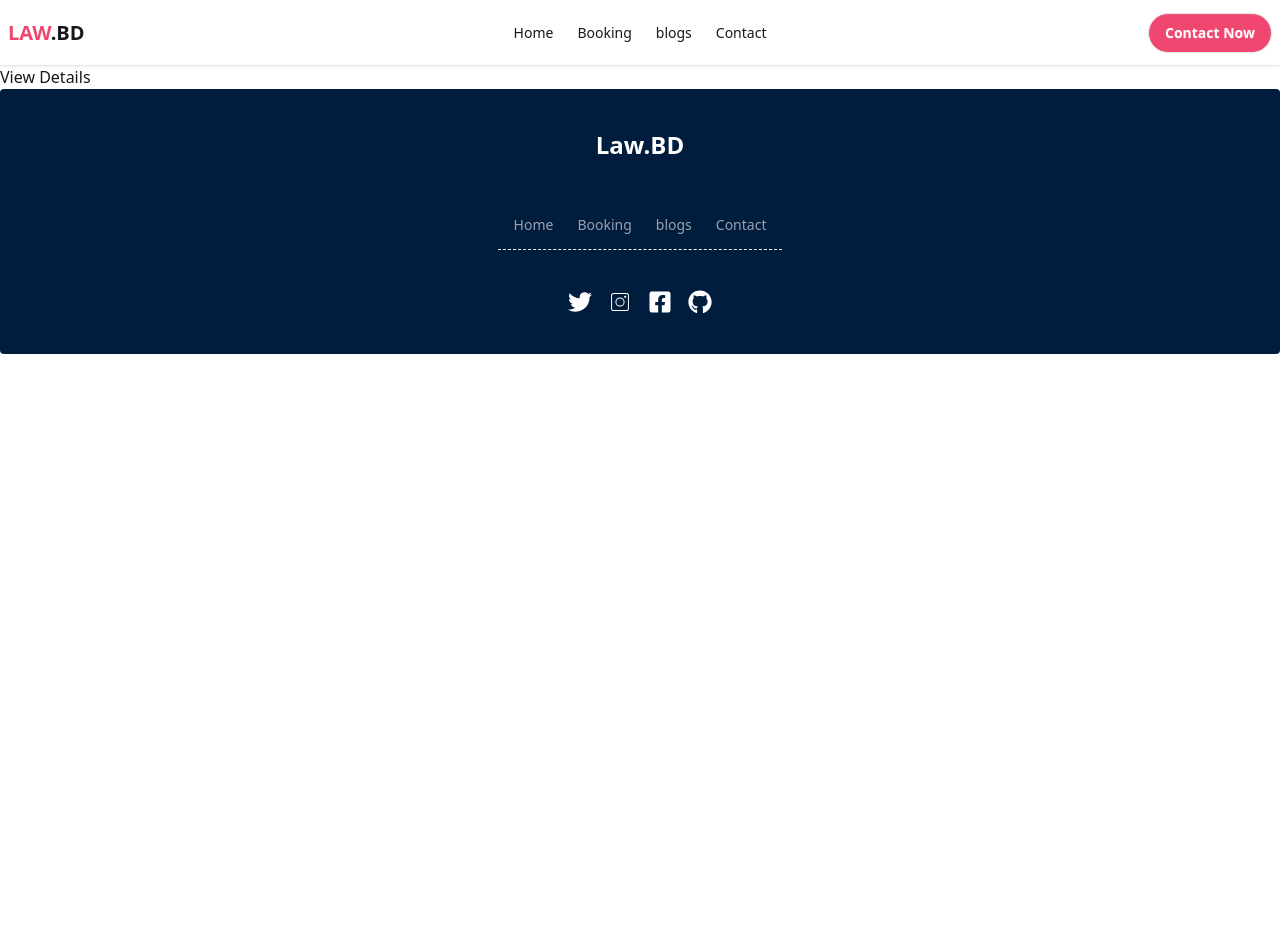
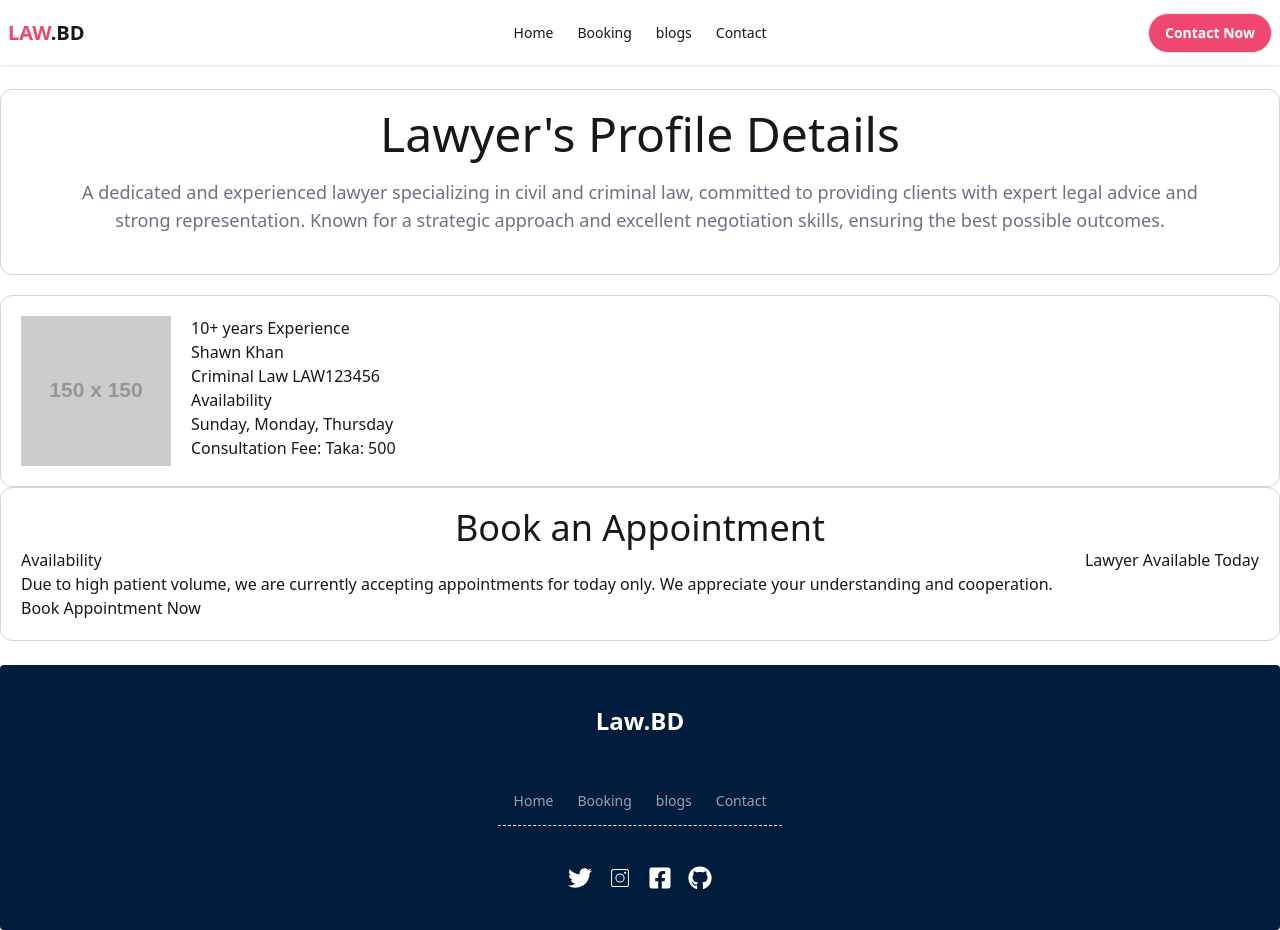
Before and after one commit to ratulislam46/lawyer-appoinment, a React (Vite) app: page /viewDetails/1 in a window 1280 px wide. Before the commit the page ends 800 px from the top, so only its background shows below. Built offline with nearby package versions, Linux system fonts and the light colour scheme.

Commit message:
added view details section

```diff
--- a/public/data.json
+++ b/public/data.json
@@ -6,7 +6,9 @@
       "speciality": "Criminal Law",
       "experience": "10+ years Experience",
       "licenseNumber": "LAW123456",
-      "button": "View Details"
+      "button": "View Details",
+      "availability": ["Sunday, Monday, Thursday"],
+      "fee": 500
     },
     {
       "id": 2,
@@ -15,7 +17,9 @@
       "speciality": "Family Law",
       "experience": "8+ years Experience",
       "licenseNumber": "LAW654321",
-      "button": "View Details"
+      "button": "View Details",
+      "availability": ["Sunday, Monday, Thursday"],
+      "fee": 400
     },
     {
       "id": 3,
@@ -24,7 +28,9 @@
       "speciality": "Corporate Law",
       "experience": "12+ years Experience",
       "licenseNumber": "LAW987654",
-      "button": "View Details"
+      "button": "View Details",
+      "availability": ["Sunday, Monday, Thursday"],
+      "fee": 700
     },
     {
       "id": 4,
@@ -33,7 +39,9 @@
       "speciality": "Immigration Law",
       "experience": "6+ years Experience",
       "licenseNumber": "LAW112233",
-      "button": "View Details"
+      "button": "View Details",
+      "availability": ["Sunday, Wednesday, Thursday"],
+      "fee": 800
     },
     {
       "id": 5,
@@ -42,7 +50,9 @@
       "speciality": "Civil Rights Law",
       "experience": "9+ years Experience",
       "licenseNumber": "LAW223344",
-      "button": "View Details"
+      "button": "View Details",
+      "availability": ["Sunday, Friday, Thursday"],
+      "fee": 500
     },
     {
       "id": 6,
@@ -51,7 +61,9 @@
       "speciality": "Real Estate Law",
       "experience": "4+ years Experience",
       "licenseNumber": "LAW334455",
-      "button": "View Details"
+      "button": "View Details",
+      "availability": ["Sunday, Monday, Thursday"],
+      "fee": 300
     },
     {
       "id": 7,
@@ -60,7 +72,9 @@
       "speciality": "Environmental Law",
       "experience": "7+ years Experience",
       "licenseNumber": "LAW445566",
-      "button": "View Details"
+      "button": "View Details",
+      "availability": ["Saturday, Monday, Thursday"],
+      "fee": 400
     },
     {
       "id": 8,
@@ -69,7 +83,9 @@
       "speciality": "Employment Law",
       "experience": "10+ years Experience",
       "licenseNumber": "LAW556677",
-      "button": "View Details"
+      "button": "View Details",
+      "availability": ["Sunday, Monday, Wednesday"],
+      "fee": 700
     },
     {
       "id": 9,
@@ -78,7 +94,9 @@
       "speciality": "Intellectual Property Law",
       "experience": "13+ years Experience",
       "licenseNumber": "LAW667788",
-      "button": "View Details"
+      "button": "View Details",
+      "availability": ["Sunday, Monday, Thursday"],
+      "fee": 500
     },
     {
       "id": 10,
@@ -87,7 +105,9 @@
       "speciality": "Bankruptcy Law",
       "experience": "6+ years Experience",
       "licenseNumber": "LAW778899",
-      "button": "View Details"
+      "button": "View Details",
+      "availability": ["Sunday, Monday, Thursday"],
+      "fee": 500
     },
     {
       "id": 11,
@@ -96,7 +116,9 @@
       "speciality": "Health Law",
       "experience": "5+ years Experience",
       "licenseNumber": "LAW889900",
-      "button": "View Details"
+      "button": "View Details",
+      "availability": ["Sunday, Monday, Thursday"],
+      "fee": 600
     },
     {
       "id": 12,
@@ -105,6 +127,8 @@
       "speciality": "International Law",
       "experience": "12+ years Experience",
       "licenseNumber": "LAW990011",
-      "button": "View Details"
+      "button": "View Details",
+      "availability": ["Sunday, Monday, Thursday"],
+      "fee": 300
     }
   ]
--- a/src/Components/Footer/Footer.jsx
+++ b/src/Components/Footer/Footer.jsx
@@ -15,10 +15,10 @@ const Footer = () => {
             {/* all link here  */}
             <nav className="grid grid-flow-col gap-4 border-b border-dashed">
                 <ul className="menu menu-horizontal px-1">
-                    <NavLink className={({ isActive }) => isActive ? 'text-red-500 font-bold ' : 'text-gray-400'} to='/'><li><a>Home</a></li></NavLink>
-                    <NavLink className={({ isActive }) => isActive ? 'text-red-500 font-bold ' : 'text-gray-400'} to='/booking'><li><a>Booking</a></li></NavLink>
-                    <NavLink className={({ isActive }) => isActive ? 'text-red-500 font-bold' : 'text-gray-400'} to='/blogs'><li><a>blogs</a></li></NavLink>
-                    <NavLink className={({ isActive }) => isActive ? 'text-red-500 font-bold ' : 'text-gray-400'} to='/contact'><li><a>Contact</a></li></NavLink>
+                    <li><NavLink className={({ isActive }) => isActive ? 'text-red-500 font-bold ' : 'text-gray-400'} to='/'>Home</NavLink></li>
+                    <li><NavLink className={({ isActive }) => isActive ? 'text-red-500 font-bold ' : 'text-gray-400'} to='/booking'>Booking</NavLink></li>
+                    <li><NavLink className={({ isActive }) => isActive ? 'text-red-500 font-bold' : 'text-gray-400'} to='/blogs'>blogs</NavLink></li>
+                    <li><NavLink className={({ isActive }) => isActive ? 'text-red-500 font-bold ' : 'text-gray-400'} to='/contact'>Contact</NavLink></li>
                 </ul>
             </nav>
 
--- a/src/Pages/Contact/Contact.jsx
+++ b/src/Pages/Contact/Contact.jsx
@@ -4,14 +4,14 @@ import { Link } from 'react-router';
 
 const Contact = () => {
     return (
-        <div className='text-center mb-8'>
+        <div className='text-center my-24'>
             <div className='flex justify-center'>
                 <img src={Error} alt="" />
             </div>
             <h1 className='text-6xl text-[#ef476f] font-bold mb-6'>404 - Page Not Found</h1>
             <p className='text-xl'>Oops! The page your're looking for doesn't exist.</p>
             <Link to='/'>
-                <div className="justify-center mt-6">
+                <div className=" justify-center mt-6">
                     <button className="btn rounded-3xl bg-[#ffd166] hover:bg-[#ff758f] hover:text-white px-12">Go Back Home</button>
                 </div>
             </Link>
--- a/src/Pages/Lawyers/ViewDetails.jsx
+++ b/src/Pages/Lawyers/ViewDetails.jsx
@@ -1,16 +1,51 @@
 import React from 'react';
-import { useLoaderData, useParams } from 'react-router';
+import { Link, useLoaderData, useParams } from 'react-router';
+
 
 const ViewDetails = () => {
 
-    const params= useParams();
-    console.log(params);
+    const { id } = useParams();
     const data = useLoaderData();
-    console.log(data);
+    // console.log(id);
 
+    const singleLawyer = data.find(lawyer => lawyer.id === parseInt(id));
+    console.log(singleLawyer);
+
+    const { name, image, speciality, experience, licenseNumber, availability, fee } = singleLawyer;
     return (
-        <div>
-            <h1>View Details </h1>
+        <div className='my-6 mx-2 md:mx-2 lg:mx-0'>
+
+            {/* layer profile title and description  */}
+            <div className='border border-gray-300 p-5 mb-5 rounded-xl'>
+                <h1 className='text-center text-5xl'>Lawyer's Profile Details</h1>
+                <p className='text-center px-12 my-5 text-gray-500 text-lg'>A dedicated and experienced lawyer specializing in civil and criminal law, committed to providing clients with expert legal advice and strong representation. Known for a strategic approach and excellent negotiation skills, ensuring the best possible outcomes.
+                </p>
+            </div>
+
+            {/* details section  */}
+            <div className='flex space-x-5 border border-gray-300 rounded-xl p-5'>
+                <div>
+                    <img src={image} alt="Lawyer photo" />
+                </div>
+                <div>
+                    <p>{experience}</p>
+                    <h1>{name}</h1>
+                    <p><span>{speciality}</span> {licenseNumber}</p>
+                    <p>Availability </p>
+                    {
+                        availability.map((available, index) => <p key={index}>{available}</p>)
+                    }
+                    <p>Consultation Fee: <span>Taka: {fee}</span></p>
+                </div>
+            </div>
+
+            <div className='border border-gray-300 p-5 mb-5 rounded-xl'>
+                <h1 className='text-center text-4xl'>Book an Appointment</h1>
+                <p className='flex justify-between'><span>Availability</span> <span>Lawyer Available Today</span></p>
+                <p>Due to high patient volume, we are currently accepting appointments for today only. We appreciate your understanding and cooperation.</p>
+                <Link><button>Book Appointment Now</button></Link>
+            </div>
+
         </div>
     );
 };
--- a/src/Routes/Routes.jsx
+++ b/src/Routes/Routes.jsx
@@ -26,6 +26,7 @@ export const router = createBrowserRouter([
         {
           path:'/viewDetails/:id',
           loader: ()=> fetch('../data.json'),
+          hydrateFallbackElement: <span className="loading loading-bars loading-xl"></span>,
           Component: ViewDetails
         },
         {
```
Also changed, not shown: src/Components/Navbar/Navbar.jsx (+8 -8 lines).
